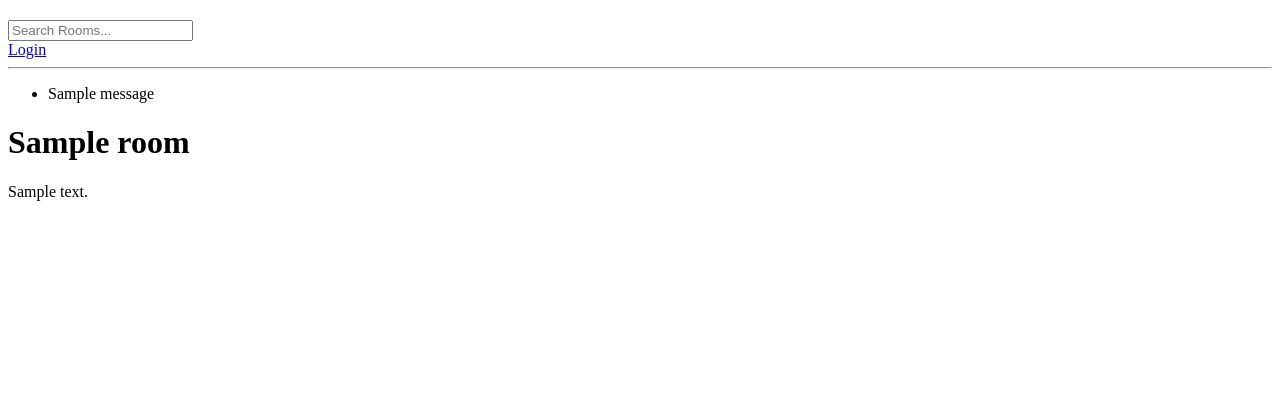
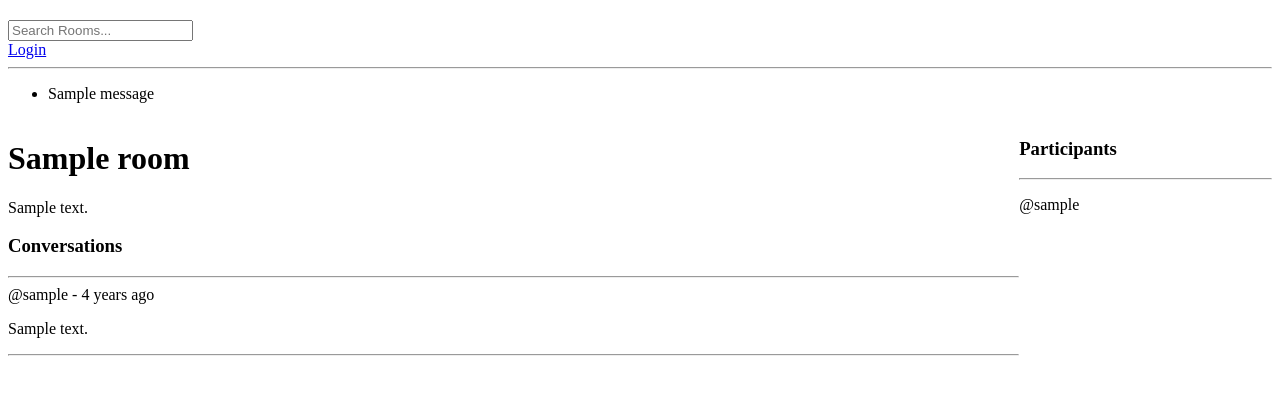
Before and after one commit to parasthakkar02/Studybud, a Django app: page /room/1/ in a window 1280 px wide. Shown: the part 47-442 px from the top of the page. Run offline with Django 5.2, Linux system fonts and the light colour scheme; tables that the repository leaves empty hold one stand-in row (values such as "Sample post"); one stand-in notice (Sample message) is shown.

Commit message:
Chat room messaging using CRUD functionality
Also shows no. of participants participated in the chat room

```diff
--- a/studybud/base/models.py
+++ b/studybud/base/models.py
@@ -16,6 +16,7 @@ class Room(models.Model):
     topic = models.ForeignKey(Topic, on_delete=models.SET_NULL, null=True)
     name = models.CharField(max_length=200)
     description = models.TextField(null=True, blank=True)
+    participants = models.ManyToManyField(User, related_name="participants", blank=True)
     updated = models.DateTimeField(auto_now=True)
     created = models.DateTimeField(auto_now_add=True)
 
--- a/studybud/base/templates/base/delete_room.html
+++ b/studybud/base/templates/base/delete.html
@@ -1,7 +1,7 @@
 {% extends "main.html" %} {% block content %}
 <form action="" method="POST">
   {% csrf_token %}
-  <p>Are you are you want to delete "{{room.name}}"</p>
+  <p>Are you are you want to delete "{{obj}}"</p>
   <a href="{{request.META.HTTP_REFERER}}">Cancel</a>
   <button type="submit">Confirm</button>
 </form>
--- a/studybud/base/templates/base/room.html
+++ b/studybud/base/templates/base/room.html
@@ -1,5 +1,54 @@
 {% extends "main.html" %} {% block content %}
-<h1>{{room.name}}</h1>
-<p>{{room.description}}</p>
+
+<style>
+  .room-container {
+    display: grid;
+    grid-template-columns: 4fr 1fr;
+  }
+</style>
+
+<div class="room-container">
+  <div>
+    <div>
+      <h1>{{room.name}}</h1>
+      <p>{{room.description}}</p>
+    </div>
+
+    <div>
+      <h3>Conversations</h3>
+      <hr />
+
+      {% for message in room_messages %}
+      <div>
+        <span>@{{message.user}} - {{message.created|timesince}} ago</span>
+        <p>{{message}}</p>
+        {% if request.user == message.user %}
+        <a href="{% url 'delete_message' message.id %}">Delete</a>
+        {% endif %}
+        <hr />
+      </div>
+      {% endfor %} {% if request.user.is_authenticated %}
+      <div>
+        <form method="POST" action="">
+          {% csrf_token %}
+          <input
+            type="text"
+            name="body"
+            placeholder="Write your mesaage here..."
+          />
+        </form>
+      </div>
+      {% endif %}
+    </div>
+  </div>
+
+  <div>
+    <h3>Participants</h3>
+    <hr />
+    {% for user in participants %}
+    <p>@{{user.username}}</p>
+    {% endfor %}
+  </div>
+</div>
 
 {% endblock content %}
--- a/studybud/base/urls.py
+++ b/studybud/base/urls.py
@@ -8,8 +8,10 @@ urlpatterns = [
     # main urls
     path("", views.home, name="home"),
     path("room/<str:pk>/", views.room, name="room"),
-    # CRUD
+    # for room
     path("create_room/", views.createRoom, name="create_room"),
     path("update_room/<str:pk>/", views.updateRoom, name="update_room"),
     path("delete_room/<str:pk>/", views.deleteRoom, name="delete_room"),
+    # for message
+    path("delete_message/<str:pk>/", views.deleteMessage, name="delete_message"),
 ]
--- a/studybud/base/views.py
+++ b/studybud/base/views.py
@@ -5,7 +5,7 @@ from django.contrib.auth import authenticate, login, logout
 from django.contrib.auth.decorators import login_required
 from django.contrib.auth.models import User
 from django.contrib.auth.forms import UserCreationForm
-from .models import Room, Topic
+from .models import Room, Topic, Message
 from .forms import RoomForm
 
 
@@ -71,7 +71,21 @@ def home(request):
 
 def room(request, pk):
     room = Room.objects.get(id=pk)
-    context = {"room": room}
+    room_messages = room.message_set.all().order_by("-created")
+    participants = room.participants.all()
+
+    if request.method == "POST":
+        message = Message.objects.create(
+            user=request.user, room=room, body=request.POST.get("body")
+        )
+        room.participants.add(request.user)
+        return redirect("room", pk=room.id)
+
+    context = {
+        "room": room,
+        "room_messages": room_messages,
+        "participants": participants,
+    }
     return render(request, "base/room.html", context)
 
 
@@ -110,9 +124,22 @@ def updateRoom(request, pk):
 @login_required(login_url="login")
 def deleteRoom(request, pk):
     room = Room.objects.get(id=pk)
+
     if request.method == "POST":
         room.delete()
         return redirect("home")
 
-    context = {"room": room}
-    return render(request, "base/delete_room.html", context)
+    context = {"obj": room}
+    return render(request, "base/delete.html", context)
+
+
+@login_required(login_url="login")
+def deleteMessage(request, pk):
+    message = Message.objects.get(id=pk)
+
+    if request.method == "POST":
+        message.delete()
+        return redirect("home")
+
+    context = {"obj": message}
+    return render(request, "base/delete.html", context)
```
